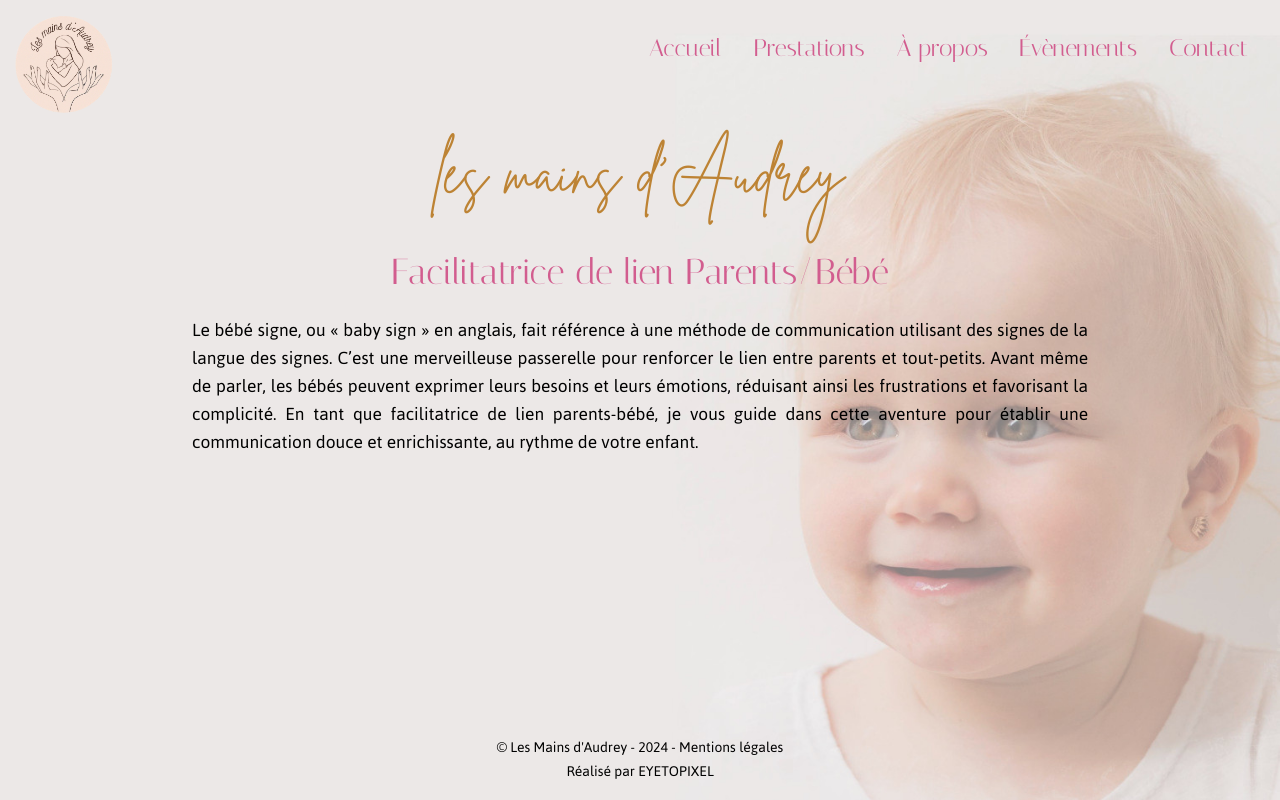
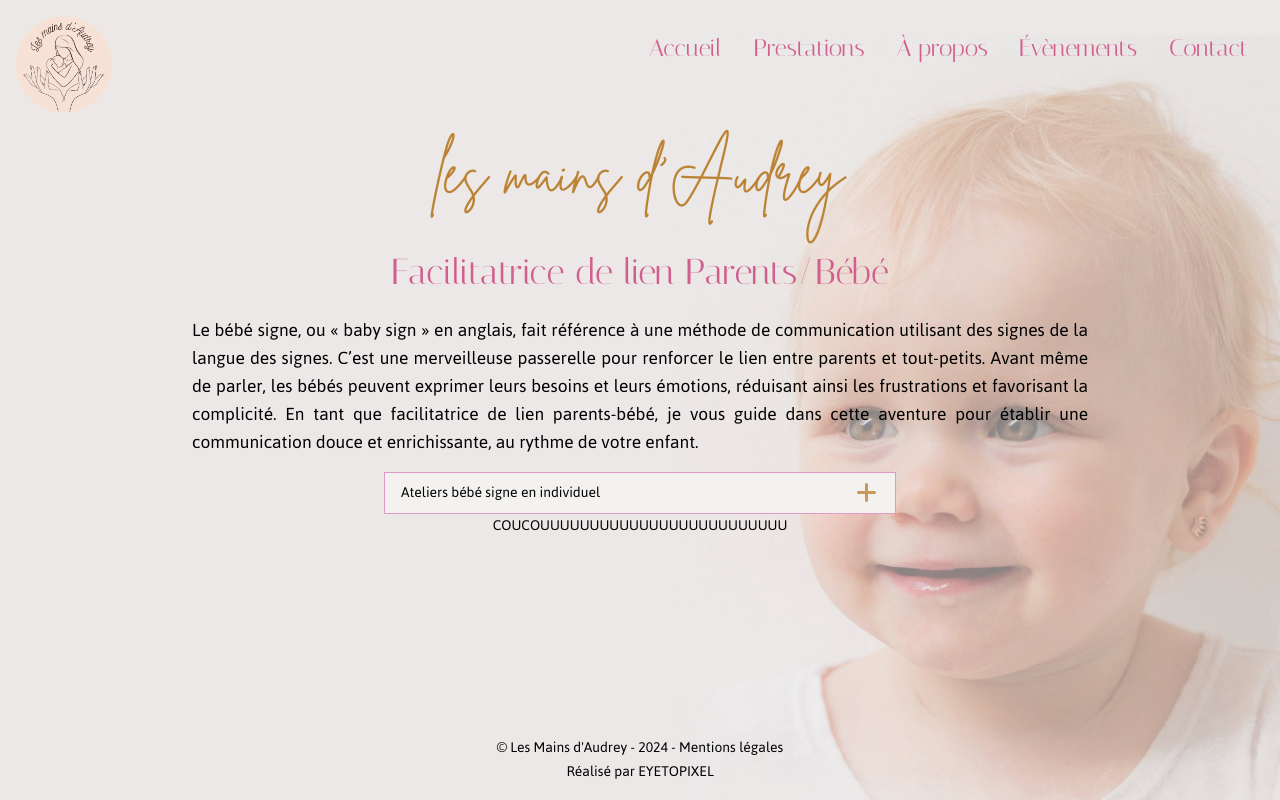
Before and after one commit to luciel53/lesmainsd-audrey, a Next.js app in the folder les-mains-d-audrey/: page / in a window 1280 px wide. Built offline with nearby package versions, Linux system fonts and the light colour scheme; what tailwindcss-animated would draw is missing.

Commit message:
beginning the accordion

```diff
--- /dev/null
+++ b/les-mains-d-audrey/src/app/components/Accordion.js
@@ -0,0 +1,30 @@
+"use client";
+
+import Image from "next/image";
+import { useState } from "react";
+
+export default function Accordion({ title, children }) {
+  const [isOpen, setIsOpen] = useState(false);
+
+  const toggleAccordion = () => {
+    setIsOpen(!isOpen);
+  }
+
+  return (
+    <div className="flex flex-col items-center font-jaldi">
+      <button onClick={toggleAccordion} className="flex flex-row justify-between w-[40%] bg-lightBG border border-lightPink px-4 py-2">
+        <span>{title}</span>
+        <span>
+          <Image
+            src="/images/icons/add.png"
+            alt="Click to dropdown"
+            width={200}
+            height={200}
+            className="w-6 h-6"
+          />
+        </span>
+      </button>
+      <div>{children}</div>
+    </div>
+  );
+}
--- a/les-mains-d-audrey/src/app/layout.js
+++ b/les-mains-d-audrey/src/app/layout.js
@@ -1,7 +1,7 @@
 import localFont from "next/font/local";
 import "./styles/globals.css";
-import Header from "./components/header";
-import Footer from "./components/footer";
+import Header from "./components/Header";
+import Footer from "./components/Footer";
 
 export const metadata = {
   title: "Create Next App",
--- a/les-mains-d-audrey/src/app/page.js
+++ b/les-mains-d-audrey/src/app/page.js
@@ -1,11 +1,12 @@
 import Image from "next/image";
+import Accordion from "./components/Accordion";
 
 export default function Home() {
   return (
     <div className=" mt-4">
       <h1 className="font-brittany text-4xl md:text-5xl lg:text-6xl mb-6 md:mb-8 lg:mb-12">les mains d'Audrey</h1>
       <h2 className=" font-italiana text-xl md:text-3xl lg:text-4xl mb-3 lg:mb-6">Facilitatrice de lien Parents/Bébé</h2>
-      <p className=" mx-auto w-[88%] md:w-[70%] font-jaldi md:text-xl text-justify">
+      <p className=" mx-auto w-[88%] md:w-[70%] font-jaldi md:text-xl text-justify mb-4">
         Le bébé signe, ou « baby sign » en anglais, fait référence à une méthode
         de communication utilisant des signes de la langue des signes. C’est une
         merveilleuse passerelle pour renforcer le lien entre parents et
@@ -16,7 +17,12 @@ export default function Home() {
         communication douce et enrichissante, au rythme de votre enfant.
       </p>
       {/* Accordion */}
-      <div></div>
+      <div>
+        <Accordion
+        title="Ateliers bébé signe en individuel"
+        children="COUCOUUUUUUUUUUUUUUUUUUUUUUUUU"
+        />
+      </div>
     </div>
   );
 }
--- a/les-mains-d-audrey/tailwind.config.js
+++ b/les-mains-d-audrey/tailwind.config.js
@@ -14,6 +14,7 @@ module.exports = {
         pink: "#D25D8F",
         lightPink: "#DF9AC5",
         veryLightPink: "#fce3d7",
+        lightBG: "#F3F2F0",
       },
       fontFamily: {
         brittany: ['BrittanySignature', 'serif'],
```
Also changed, not shown: les-mains-d-audrey/public/images/icons/add.png (renamed from les-mains-d-audrey/public/images/icons/fluent_add-12-filled.png), les-mains-d-audrey/public/images/icons/minus.png (added), les-mains-d-audrey/src/app/components/Footer.js (renamed from les-mains-d-audrey/src/app/components/footer.js), les-mains-d-audrey/src/app/components/Header.js (renamed from les-mains-d-audrey/src/app/components/header.js).
